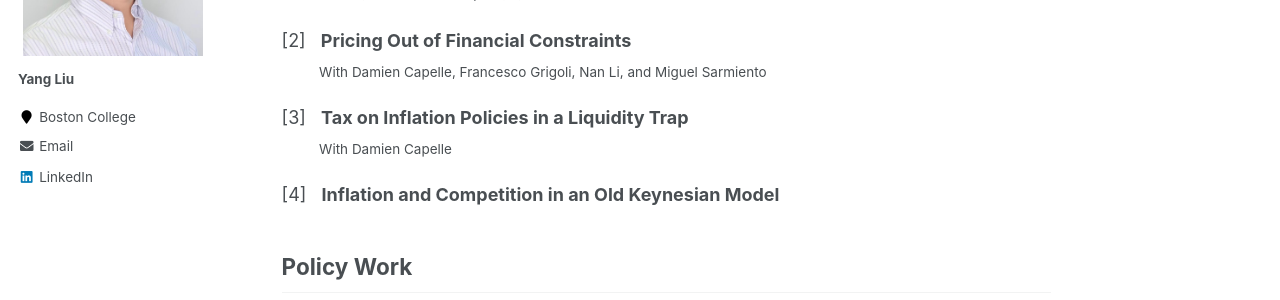
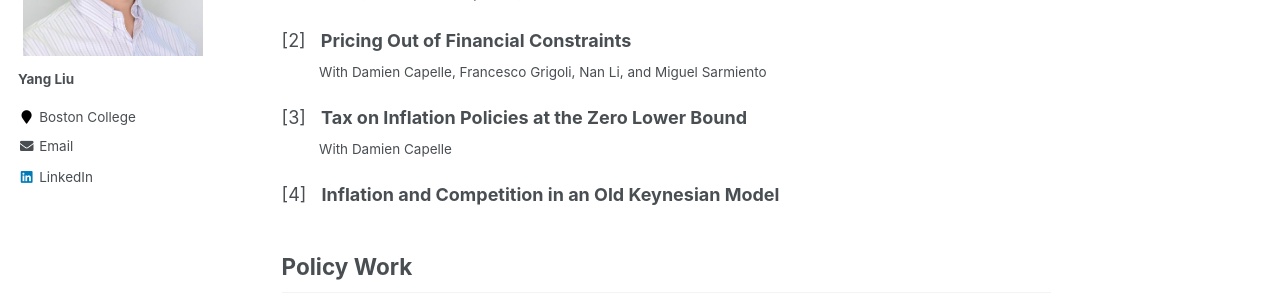
Before and after one commit to yangliu-95/yangliu-95.github.io, a Jekyll site: the page built from _pages/home.md, in a window 1280 px wide and 900 px high, scrolled down 645 px. Shown: the part 225-525 px from the top of the window. Built offline with Jekyll 4.4.1, drawn with Linux system fonts in a browser that asks for light colours.

Commit message:
Update home.md

```diff
--- a/_pages/home.md
+++ b/_pages/home.md
@@ -36,7 +36,7 @@ I am a Ph.D. student in Economics at Boston College. I share my research work an
 [2] &nbsp; **Pricing Out of Financial Constraints**  <br>
 <sub> &emsp;&emsp;&ensp;  With Damien Capelle, Francesco Grigoli, Nan Li, and Miguel Sarmiento </sub>
 
-[3] &nbsp; **Tax on Inflation Policies in a Liquidity Trap**  <br>
+[3] &nbsp; **Tax on Inflation Policies at the Zero Lower Bound**  <br>
 <sub> &emsp;&emsp;&ensp;  With Damien Capelle </sub>
 
 [4] &nbsp; **Inflation and Competition in an Old Keynesian Model**  <br>
```
